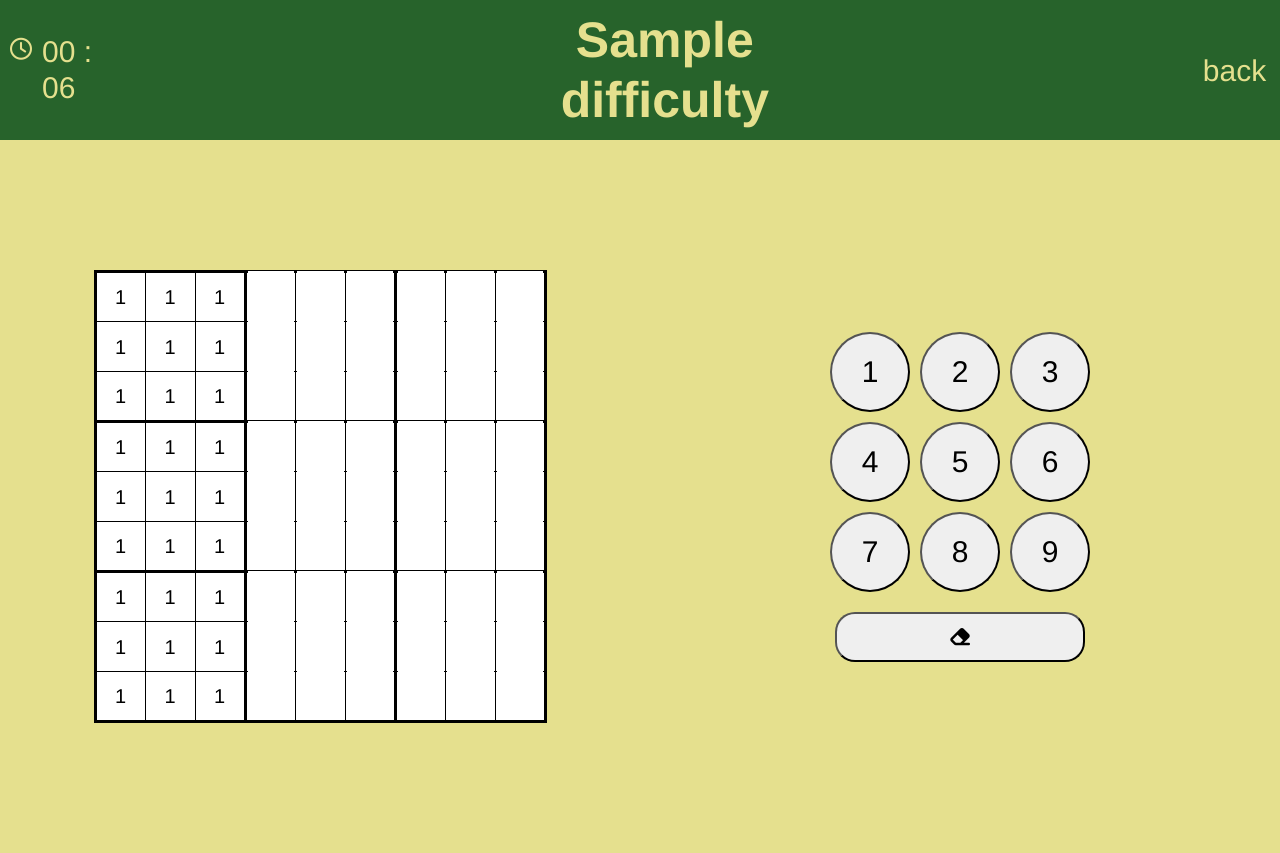
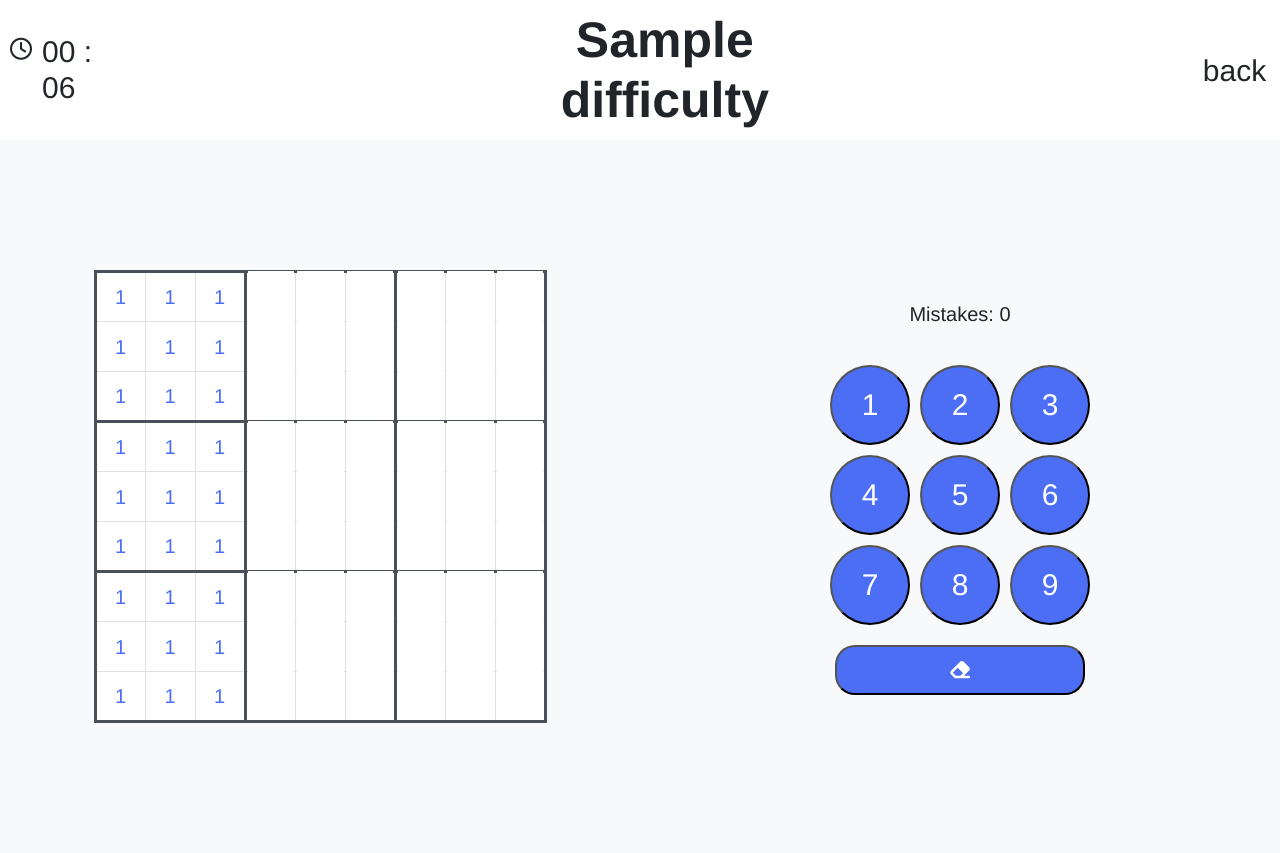
Before and after one commit to ChamalInd/Sudoku, a Flask app: template templates/game.html in a window 1280 px wide. Run offline with Flask 3, Linux system fonts and the light colour scheme; the template is opened without the code that fills it: most values are stand-ins (such as "Sample title", 1, 10 or a date in 2020); some web fonts are replaced.

Commit message:
Game page is complete

```diff
--- a/app.py
+++ b/app.py
@@ -1,8 +1,9 @@
-from flask import Flask, render_template, request, jsonify
+from flask import Flask, render_template, request, jsonify, redirect
 
-from helper.board import generate, print_board
+from helper.board import generate
 
 # defining global variables
+levels = ['easy', 'medium', 'hard', 'extreme']
 game_board = None
 full_board = None
 difficulty = None
@@ -30,37 +31,67 @@ def index():
 
 @app.route('/game', methods=['POST', 'GET'])
 def game():
-    global game_board, full_board, difficulty
+    global game_board, full_board, difficulty, levels
 
     if request.method == 'GET':
         # checking for difficulty level
-        levels = ['easy', 'medium', 'hard', 'extreme']
-        difficulty = request.args.get('difficulty')
-        difficulty_level = levels.index(difficulty)
+        difficulty_level = request.args.get('difficulty')
+        difficulty = levels.index(difficulty_level)
 
         # generating the board
-        full_board, game_board = generate(difficulty_level)
+        full_board, game_board = generate(difficulty)
 
-    return render_template('game.html', board=game_board, difficulty=difficulty)
+    if request.method == 'POST':
+        if request.form.get('action') == 'home':
+            return redirect('/')
+        if request.form.get('action') == 'replay':
+            return redirect(f'/game?difficulty={levels[difficulty]}')
 
-@app.route('/update-board', methods=['POST'])
-def update_game_board():
-    board = request.get_json()['board']
-    current = request.get_json()['active']
+    return render_template('game.html', board=game_board, difficulty=difficulty_level)
 
-    print_board(full_board)
-    print_board(board)
 
-    server_message = 'incorrect'
-    if board[current[0]][current[1]][current[2]] == full_board[current[0]][current[1]][current[2]]:
-        server_message = 'correct'
+@app.route('/syncServer', methods=['POST'])
+def sync_with_frontend():
+    # keep track on board
+    if request.get_json()['status'] == 'Update-Board':
+        board = request.get_json()['board']
+        current = request.get_json()['active']
 
-    if board == full_board:
-        server_message = 'done'
+        server_message = 'incorrect'
+        if board[current[0]][current[1]][current[2]] == full_board[current[0]][current[1]][current[2]]:
+            server_message = 'done'
 
-    return jsonify(
-        {
-            'status': 'updated',
-            'server_message': server_message
-        }
-    )
+        if board == full_board:
+            server_message = 'done'
+
+        return jsonify(
+            {
+                'status': 'updated',
+                'server_message': server_message
+            }
+        )
+
+    # calculating score
+    if request.get_json()['status'] == 'Calculate-Score':
+        # gathering data
+        time = request.get_json()['totalTime']
+        mistakes = request.get_json()['totalMistakes']
+
+        # base score
+        base_score = [1000, 4000, 7000, 10000]
+
+        # time bonus
+        time_bonus = [180, 480, 900, 1800]
+        time_bonus_score = time_bonus[difficulty] - time
+
+        # calculating the score
+        score = (base_score[difficulty] + time_bonus_score) * (0.9 ** mistakes)
+
+        return jsonify(
+            {
+                'status': 'recived',
+                'score': round(score, 0),
+                'base_score': base_score[difficulty],
+                'time_bonus': time_bonus_score
+            }
+        )
--- a/static/script.js
+++ b/static/script.js
@@ -13,9 +13,9 @@ let gameBoard = [
     [['', '', ''], ['', '', ''], ['', '', '']],
     [['', '', ''], ['', '', ''], ['', '', '']]
 ]
+let mistakes = 0;
 
-// increment timer
-function gamePageTimmer() {
+function updateGamePage() {
     const timmer = document.querySelector('.clock');
 
     clearInterval(interval)
@@ -26,16 +26,16 @@ function gamePageTimmer() {
         seconds = time % 60;
         minutes = Math.trunc(time / 60);
 
+        // updating the clock
         timmer.innerHTML = minutes.toString().padStart(2, '0') + ' : ' + seconds.toString().padStart(2, '0');
 
     }, 1000);
-
 }
 
 // start timer when game page loads
 document.addEventListener('DOMContentLoaded', () => {
     if (document.querySelector('.clock')) {
-        gamePageTimmer();
+        updateGamePage();
     }
 });
 
@@ -111,22 +111,68 @@ async function syncWithServer() {
     }
 
     try {
-        const response = await fetch('/update-board', {
+        const response = await fetch('/syncServer', {
             method: 'POST',
             headers: {'Content-Type': 'application/json'},
-            body: JSON.stringify({ board: gameBoard, active: selectedBtn.id.split('x').map(Number) })
+            body: JSON.stringify(
+                {
+                    status: 'Update-Board',
+                    board: gameBoard,
+                    active: selectedBtn.id.split('x').map(Number)
+                }
+            )
         });
 
         const serverResponse = await response.json();
+
         if (serverResponse.server_message === 'incorrect' && selectedBtn.innerText) {
             selectedBtn.classList.add('error');
+            mistakes++;
+            document.getElementById('mistake-count').innerText = mistakes;
         } else if (serverResponse.server_message === 'correct' || selectedBtn.innerText === '') {
             selectedBtn.classList.remove('error');
         } else if (serverResponse.server_message === 'done') {
-            alert('Done');
+            // alert('Done');
+            gameEndFunction();
         }
 
     } catch (error) {
         alert('Sync faild ' + error);
     }
 }
+
+
+// sending game end data
+async function gameEndFunction() {
+    document.querySelector('.score-page').style.display = 'block';
+
+    try {
+        const response  = await fetch('/syncServer', {
+            method: 'POST',
+            headers: {'Content-Type': 'application/json'},
+            body: JSON.stringify(
+                {
+                    status: 'Calculate-Score',
+                    totalTime:  time,
+                    totalMistakes: mistakes
+                }
+            )
+        });
+
+        const serverResponse = await response.json();
+
+        let seconds = time % 60;
+        let minutes = Math.trunc(time / 60);
+
+        document.getElementById('score').innerText = serverResponse.score;
+        document.getElementById('base').innerText = serverResponse.base_score;
+        document.getElementById('time').innerText = minutes.toString().padStart(2, '0') + ' : ' + seconds.toString().padStart(2, '0');
+        document.getElementById('time-bonus').innerText = serverResponse.time_bonus;
+        document.getElementById('mistakes').innerText = mistakes;
+        // alert(`${serverResponse.score}, ${serverResponse.time_bonus}, ${serverResponse.base_score}`);
+    }
+
+    catch (error) {
+        alert('Error occured ' + error);
+    }
+}
--- a/static/styles.css
+++ b/static/styles.css
@@ -12,7 +12,8 @@
 }
 
 body {
-    background-color: #e5e08e;
+    background-color: #F8F9FA;
+    color: #212529;
 }
 
 
@@ -23,8 +24,7 @@ body {
     font-weight: bolder;
     padding: 50px 0 50px 0;
     margin: 0;
-    background-color: #27632b;
-    color: #e5e08e;
+    background-color: #FFFFFF;
 }
 
 .index-form {
@@ -43,6 +43,7 @@ body {
 
 .index-form div select {
     background-color: transparent;
+    color: #212529;
     padding: 0 20px 0 20px;
     appearance: none;
     text-align: center;
@@ -61,13 +62,12 @@ body {
     margin: 20px 0 0 0;
     font-size: 40px;
     border-radius: 10px;
-    background-color: #27632b;
-    color: #e5e08e;
+    background-color: #4C6EF5;
+    color: white;
 }
 
 .index-form button:hover {
     transform: scale(1.1);
-    border-radius: 5px;
 }
 
 /* game styling - top bar */
@@ -76,7 +76,7 @@ body {
     width: 100%;
     justify-content: center;
     align-items: center;
-    background-color: #27632b;
+    background-color: #FFFFFF;
 }
 
 .top-bar .title {
@@ -105,14 +105,14 @@ body {
 }
 
 .top-bar .time-bar .clock, .top-bar .time-bar .icon {
-    color: #e5e08e;
+    color: #212529;
 }
 
 .top-bar .back-btn {
     width: 100%;
     background: transparent;
     border: none;
-    color: #e5e08e;
+    color: #212529;
     font-size: 30px;
 }
 
@@ -135,12 +135,12 @@ body {
 
 .game-bar .left table {
     border-collapse: collapse;
-    border: 3px solid black;
+    border: 3px solid #495057;
 }
 
 .game-bar .left table tr td {
-    border: 1px solid black;
-    background-color: white;
+    border: 1px solid #DEE2E6;
+    background-color: #FFFFFF;
     height: 50px;
     width: 50px;
     text-align: center;
@@ -150,14 +150,14 @@ body {
     border: none;
     font-size: 20px;
     padding: 0;
-    background-color: white;
+    background-color: #FFFFFF;
     color: black;
     width: 100%;
     height: 100%;
 }
 
 .active {
-    background-color: #e5e08e !important;
+    background-color: #4C6EF5 !important;
 }
 
 .others:not(.active) {
@@ -165,24 +165,24 @@ body {
 }
 
 .error {
-    background-color: #ec6765 !important;
+    background-color: #CF6679 !important;
     color: white !important;
 }
 
-.game-bar .left table tr td button:not(:disabled) {
-    color: #27632b;
+.game-bar .left table tr td button:disabled {
+    color: #4C6EF5;
 }
 
 .game-bar .left table tr td button:hover:not(:disabled) {
-    background-color: #e5e08e;
+    background-color: #4C6EF5 !important;
 }
 
 .game-bar .left table tr td:nth-child(3n):not(:last-child) {
-    border-right: 3px solid black;
+    border-right: 3px solid #495057;
 }
 
 .game-bar .left table tr:nth-child(3n):not(:last-child) td {
-    border-bottom: 3px solid black;
+    border-bottom: 3px solid #495057;
 }
 
 .game-bar .right {
@@ -205,6 +205,8 @@ body {
     width: 80px;
     height: 80px;
     border-radius: 50%;
+    background-color: #4C6EF5;
+    color: white;
 }
 
 .game-bar .right .btn-grid button:hover, .game-bar .right .control-grid button:hover {
@@ -222,8 +224,53 @@ body {
     height: 50px;
     margin: 0 10px 0 10px;
     border-radius: 20px;
+    background-color: #4C6EF5;
+    color: white;
 }
 
+.game-bar .right .status-grid p {
+    font-size: 20px;
+}
+
+
+/* styling score page  */
+.score-page {
+    display: none;
+    position: fixed;
+    text-align: center;
+    top: 0;
+    left: 0;
+    z-index: 100000;
+    margin: 5% 10%;
+    width: 80%;
+    height: 80%;
+    border-radius: 20px;
+    background-color: white;
+    box-shadow: 0 0 10px 10px rgba(0, 0, 0, 0.2);
+}
+
+.score-page .top {
+    margin: 50px 0;
+}
+
+.score-page .score, .score-page .stats {
+    margin: 30px 0;
+}
+
+.score-page .btn-grid button {
+    font-size: 30px;
+    background-color: #4C6EF5;
+    color: white;
+    border: none;
+    border-radius: 10px;
+    width: 200px;
+    height: auto;
+    margin: 10px 20px;
+}
+
+.score-page .btn-grid button:hover {
+    transform: scale(1.1);
+}
 
 /* media queries */
 @media screen and (max-width: 900px) {
--- a/templates/game.html
+++ b/templates/game.html
@@ -36,6 +36,9 @@
     </div>
 
     <div class="right">
+        <div class="status-grid">
+            <p>Mistakes: <span id="mistake-count">0</span></p>
+        </div>
         <div class="btn-grid">
             <button type="button" id="1" onclick="keyPadAction(this)">1</button>
             <button type="button" id="2" onclick="keyPadAction(this)">2</button>
@@ -54,4 +57,28 @@
         </div>
     </div>
 </div>
+
+<div class="score-page">
+    <div class="top">
+        <h1>congratulations!!!</h1>
+    </div>
+
+    <div class="score">
+        <h2>Score: <span id="score"></span></h2>
+    </div>
+
+    <div class="stats">
+        <h3>Base Score: <span id="base"></span></h3>
+        <h3>Time: <span id="time"></span></h3>
+        <h3>Time Bonus: <span id="time-bonus"></span></h3>
+        <h3>Mistakes: <span id="mistakes"></span></h3>
+    </div>
+
+    <div class="btn-grid">
+        <form action="/game" method="post">
+            <button type="submit" name="action" value="replay">Play Again</button>
+            <button type="submit" name="action" value="home">Home</button>
+        </form>
+    </div>
+</div>
 {% endblock %}
```
